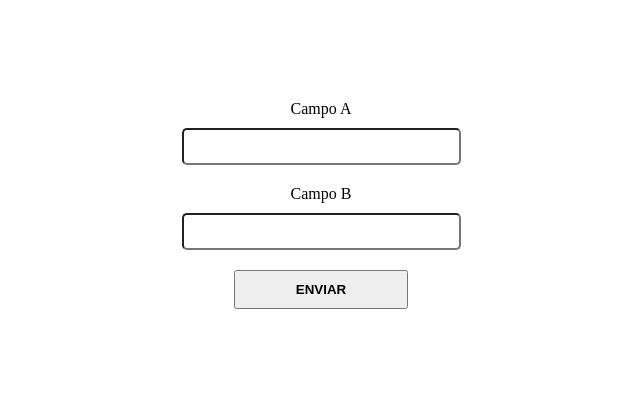
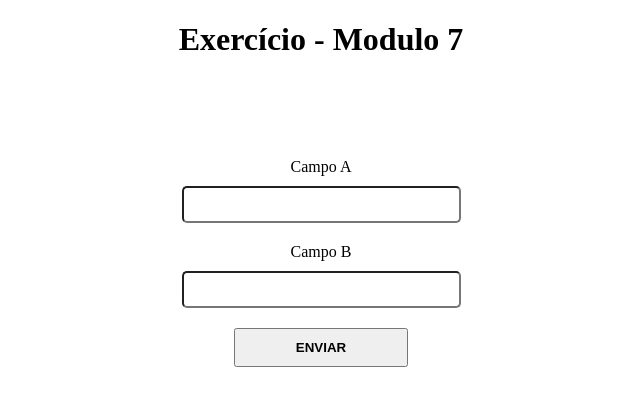
Before and after one commit to davislamenha/exercicio-modulo7-ebac, a plain HTML site: page index.html in a window 1280 px wide. Shown: the whole page, without its empty margins (319-959 px from the left). Drawn offline with Linux system fonts and the light colour scheme.

Commit message:
titulo adicionado e posicionado

```diff
--- a/index.html
+++ b/index.html
@@ -10,6 +10,7 @@
 </head>
 
 <body>
+  <h1>Exercício - Modulo 7</h1>
   <form>
     <label for="numero-1">Campo A</label>
     <input type="number" id="numero-1" required>
--- a/style.css
+++ b/style.css
@@ -1,3 +1,6 @@
+h1 {
+  text-align: center;
+}
 form {
   margin-top: 100px;
   display: flex;
```
